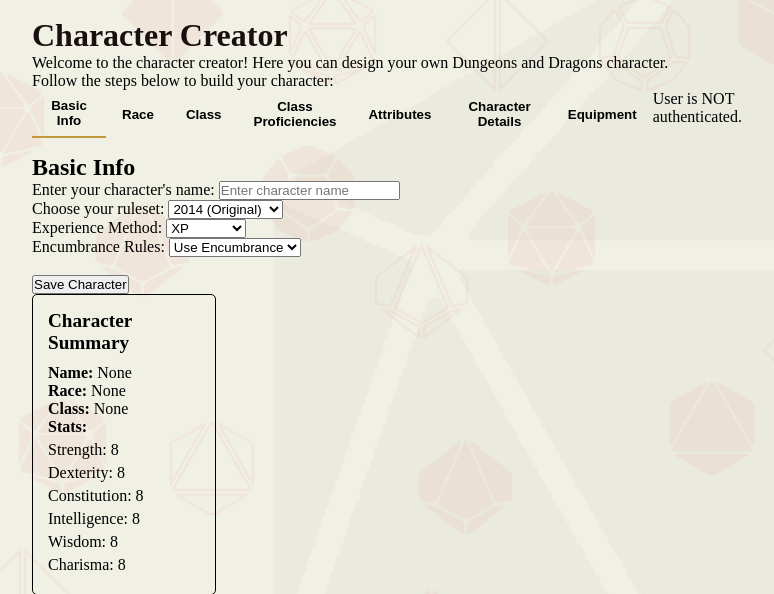
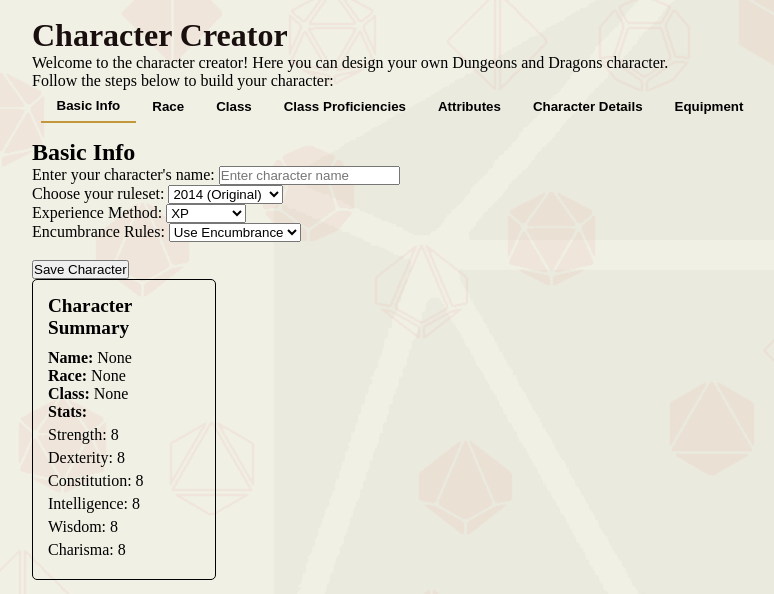
Before and after one commit to Sahmuraii/RoleInitative, a Flask app: template src/templates/character/character_creator.html in a window 1280 px wide. Shown: the part 79-673 px from the top of the page, without its empty margins (240-1014 px from the left). Run offline with Flask 3, Linux system fonts and the light colour scheme; the template is opened without the code that fills it, so the values that code supplies are empty; parts of the project's set-up code (start-up, migrations or seed data) failed here and were passed over.

Commit message:
Removed erroneous text
Text was likely left left over from a previous test.

```diff
--- a/src/static/css/auth.css
+++ b/src/static/css/auth.css
@@ -28,6 +28,7 @@ body, html {
     top: 10%;
     left: 10%;
     width: 40vw;
+    min-width: 400px;
     height: 80vh;
     background-color: var(--tertiary-color);
     display: flex;
--- a/src/templates/character/character_creator.html
+++ b/src/templates/character/character_creator.html
@@ -18,8 +18,6 @@
             <button class="tab" onclick="showTab('equipment')">Equipment</button>
             {% if current_user.is_admin %}
                 <button class="tab" onclick="showTab('debug')">Admin Tab</button>
-            {% else %}
-                <p>User is NOT authenticated.</p>
             {% endif %}
         </div>
 
```
